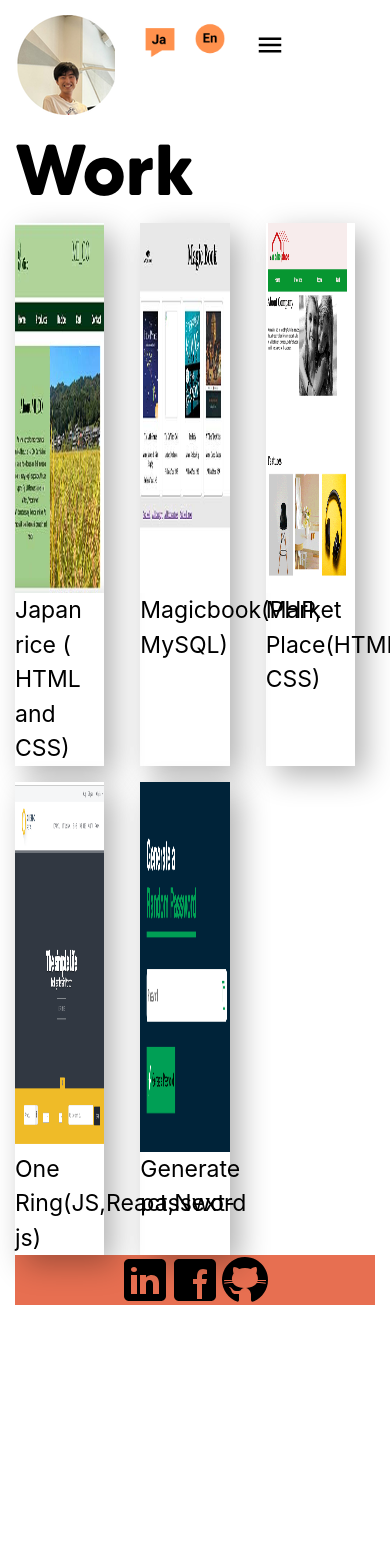
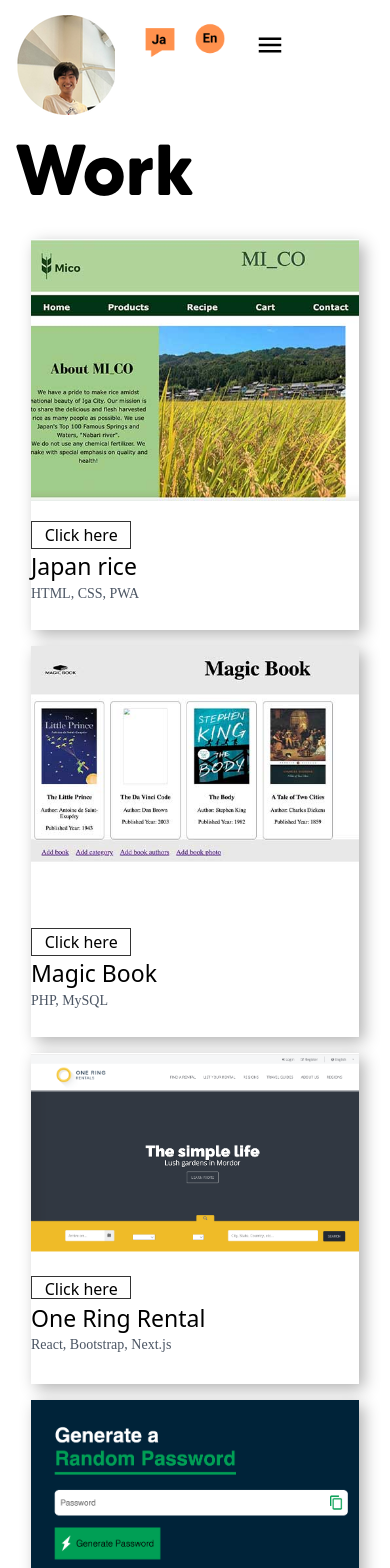
Before and after one commit to Sochan2/my-portfolio-react, a React (Create React App) app: page /work in a window 390 px wide. Shown: the top 1568 px of the page. Before the commit the page ends 1320 px from the top, so only its background shows below. Built offline with nearby package versions, Linux system fonts and the light colour scheme.

Commit message:
Fix UI and add mordal in work page

```diff
--- a/package.json
+++ b/package.json
@@ -3,6 +3,7 @@
   "version": "0.1.0",
   "private": true,
   "dependencies": {
+    "@gsap/react": "^2.1.2",
     "@testing-library/dom": "^10.4.0",
     "@testing-library/jest-dom": "^6.6.3",
     "@testing-library/react": "^16.2.0",
--- a/src/App.css
+++ b/src/App.css
@@ -21,6 +21,10 @@
 
 body{
   margin:15px;
+}
+
+.about_me {
+  min-height: 100vh;
 }
 
 
@@ -287,16 +291,31 @@ footer a:hover {
   grid-template-areas:
   "picture"
   "text" ;
-
-  margin-right: 20px;
-  box-shadow: 10px 10px 30px rgba(0, 0, 0, 0.3);
-
+  box-shadow: 5px 5px 15px rgba(0, 0, 0, 0.3);
+  padding-bottom: 20px;
 
 }
+.work_card:hover{
+  transform: scale(1.05);
+  box-shadow: 0 8px 16px rgba(0,0,0,0.2);
+}
+
 .work_card img{
-  width:370px;
-  height:370px;
+  width:100%;
+  height:auto;
 
+}
+
+.work-button{
+  border: 1px solid #333 ;
+  width:30%;
+  height:7%;
+  margin-top: 20px;
+}
+
+.work-button:hover{
+  background-color: #E76F51;
+  color:#fff;
 }
 
 .work_big_card{
--- /dev/null
+++ b/src/components/Modal.js
@@ -0,0 +1,34 @@
+export default function Modal({project,onClose}){
+  if (!project) return null;
+return(
+  <div className="bg-opacity-60 fixed inset-0 z-50">
+    <div className="bg-white p-6 max-w-3/4 relative">
+      <button onClick={onClose}>X</button>
+      <img
+          src={project.image}
+          alt={project.alt}
+          className="rounded mb-4 w-[30%]"
+        />
+        <h2 className="text-xl font-bold mb-2">{project.title}</h2>
+        <p className="text-sm mb-1">
+          <strong>Technology:</strong> {project.technology}
+        </p>
+        <p className="text-sm mb-1">
+          <strong>Plan:</strong> {project.plan}
+        </p>
+        <p className="text-sm mb-4">
+          <strong>Users:</strong> {project.users}
+        </p>
+        <a
+          href={project.link}
+          target="_blank"
+          rel="noopener noreferrer"
+          className="text-blue-600 underline"
+        >
+          Visit Project
+        </a>
+      </div>
+    </div>
+  );
+
+}
--- a/src/index.js
+++ b/src/index.js
@@ -1,14 +1,14 @@
 import React from 'react';
 import ReactDOM from 'react-dom/client';
-import './index.css';
 import App from './App';
 import reportWebVitals from './reportWebVitals';
+import { BrowserRouter } from "react-router-dom";
 
 const root = ReactDOM.createRoot(document.getElementById('root'));
 root.render(
-  <React.StrictMode>
-    <App />
-  </React.StrictMode>
+  <BrowserRouter>
+  <App />
+</BrowserRouter>
 );
 
 // If you want to start measuring performance in your app, pass a function
--- a/src/pages/Home.js
+++ b/src/pages/Home.js
@@ -1,31 +1,64 @@
-
+import { useEffect, useRef } from 'react';
 import '../App.css';
 import Header from '../components/header';
 import Skills from '../components/my-skill';
 import Project from '../components/project';
 import Footer from '../components/footer';
 
+import gsap from 'gsap';
+import { ScrollTrigger } from "gsap/ScrollTrigger";
+
+
+
+gsap.registerPlugin(ScrollTrigger);
+
  export default function Home() {
+  const aboutRef = useRef(null);
+
+   useEffect(()=>{
+     gsap.fromTo(aboutRef.current, {
+
+       opacity:0,
+       y:40,
+     },
+
+     {
+
+      opacity:1,
+      y:0,
+      duration:1,
+      ease:"power2.out",
+      scrollTrigger:{
+        trigger:aboutRef.current,
+        start:"top 80%",
+        toggleActions: "play reverse play reverse",
+      }
+     });
+
+   },[]);
+
   return (
     <>
     <Header />
     <main>
 
-    <section className="about_me">
+    <section className="about_me" ref={aboutRef}>
 
       <h1 className="">I'm web designer and web developer</h1>
       <h2>I design code simply and beautifully!!</h2>
 
-      <img src="img/portfolio_home.gif " alt=" do coding"/>
+
+      <img src="img/portfolio_home.gif " alt=" do coding" />
     </section>
 
       <section className="intro">
         <h2>About me Little</h2>
 
-        <p>I am Soki, a Fron-end web developer based in Perth.<br/>
+        <p><strong>I am Soki,</strong> a Fron-end web developer based in Perth.<br/>
           My journey into this IT industory starts from 2023, I began as a certificate IV and finnaly
           earned a diploma in front-end Web development at North Metropolitan TAFE.
         </p>
+       <p>I build responsive, great UI/UX website and APP using React, JS and modern tools</p>
       </section>
       <Skills />
       <h2>Project</h2>
--- a/src/pages/work.js
+++ b/src/pages/work.js
@@ -1,7 +1,81 @@
+import { useState } from "react";
 import Header from "../components/header";
 import Footer from "../components/footer";
+import Modal from "../components/Modal";
 
 export default function Work(){
+  const [selectProject, setSelectProject]=useState(null);
+
+  const projects = [
+    {
+      title:"Japan rice",
+      technology: "HTML, CSS, PWA",
+      image:"./img/japan_rice_homepage.jpg",
+      alt:"Japan rice MICO website preview picture",
+      plan:"Think about SEO and Responsive design. Include latest web technology,PWA",
+      users:"This is Japanese rice farm website. This products are made in Nabari city and sell products for foreign people.",
+      link:"https://sochan2.github.io/japanese-rice/"
+
+    },
+
+    {
+      title:"Magic Book",
+      technology: "PHP, MySQL",
+      image:"img/magicbook_website.jpg",
+      alt:"Magic book thumbnail picture",
+      plan:"Easy Content Management System which include Login system. And, easy to make your favourite book list website",
+      users:"Users will make their own favorite book list by themselve. They can upload book picture, enter title, Author and published age.",
+      link:""
+
+    },
+
+    {
+      title:"One Ring Rental",
+      technology: "React, Bootstrap, Next.js",
+      image:"img/react_work.png",
+      alt:"One ring rental thumbnail picture",
+      plan:"Change the website from HTML to React and Next.js. As a CSS, I installed bootstrap. Also, make counting sculpture list. In order  to make it, used useState. More important things of this web app is changing from all HTML and CSS website to React and Next.js ",
+      users:"This is just a template property rental web app website.",
+      link:"https://my-react-2xddgjhxe-sochan2s-projects.vercel.app/"
+
+    },
+
+    {
+      title:"Generate Password",
+      technology: "HTML, CSS, JS",
+      image:"img/generate-password-site.png",
+      alt:"generate password site preview",
+      plan:"You can copy generated password only one click. If you click button, make strong password for you",
+      users:"These days, weak password cause a big problem. To solve that, make strong password!",
+      link:"https://sochan2.github.io/generateio/"
+
+    },
+
+    {
+      title:"Boom Radio",
+      technology: "HTML, CSS, JS, React, Tailwind css",
+      image:"img/boom_radio.png",
+      alt:"generate password site preview",
+      plan:"We focused on UI and UX design to ensure the menu remains clean and user-friendly on mobile. Also, we include great functions such as live playing and retrieve latest potcast episode from Spotify and able to listen on website. ",
+      users:"This is real client project. Target audience is students age who lives in Perth. They try to spread a community in Perth",
+      link:"https://boom-radio.vercel.app/"
+
+    },
+
+    {
+      title:"Sightseeing map app",
+      technology: "Next.js, Tailwind css, Python, Django, MongoDB, Google map API",
+      image:"img/sightseeing-map-thumbnail.png",
+      alt:"sightseeing map app preview",
+      plan:"Make web app from scratch to cooperate with backend people. We really focus on database,UI and Login page so far ",
+      users:"This app helps to find user's gem's restaurants, cafe and sightseeing spots. Users can write very detailed reviews like blog and post. They only can see spots within 30 min from current place not to disturb User Interface.",
+      link:"https://github.com/AstromaoLabs/sightseeing-map"
+
+    },
+
+
+  ]
+
   return(
   <>
   <Header />
@@ -9,10 +83,34 @@ export default function Work(){
     <h1>Work</h1>
 
 
-      <section class="grid grid-cols-3 gap-4">
+      <section class="m-4 grid grid-cols-1 md:grid-cols-2 lg:grid-cols-3 gap-4">
+        {projects.map((project,index)=>{
+          return(
+          <section class="work_card">
+          <img src={project.image} alt={project.alt}/>
+          <button className="mt-2 work-button" onClick={()=>setSelectProject(project)}>Click here</button>
+          <h3><a href={project.link}>{project.title}</a></h3>
+          <p className="text-sm text-gray-600 mb-2">{project.technology}</p>
 
-      <section class="work_card">
+        </section>
+          );
+        })}
+      </section>
+
+      <Modal project={selectProject} onClose={()=>setSelectProject(null)} />
+
+  </main>
+
+  <Footer />
+
+  </>
+  );
+}
+
+/*
+<section class="work_card">
         <img src="img/japan_rice_homepage.jpg" alt="Japan rice MICO website preview picture"/>
+        <button className="work-button">Click here</button>
         <h3><a href="https://sochan2.github.io/japanese-rice/">Japan rice ( HTML and CSS)</a></h3>
 
       </section>
@@ -41,12 +139,4 @@ export default function Work(){
         <h3><a href = "https://sochan2.github.io/generateio/">Generate password</a></h3>
 
       </section>
-      </section>
-
-  </main>
-
-  <Footer />
-
-  </>
-  );
-}
+      */
```
Also changed, not shown: src/App.js (+4 -3 lines), public/img/sightseeing-map-thumbnail.png (added), 1 other file (tests, documents, lock files or other folders).
